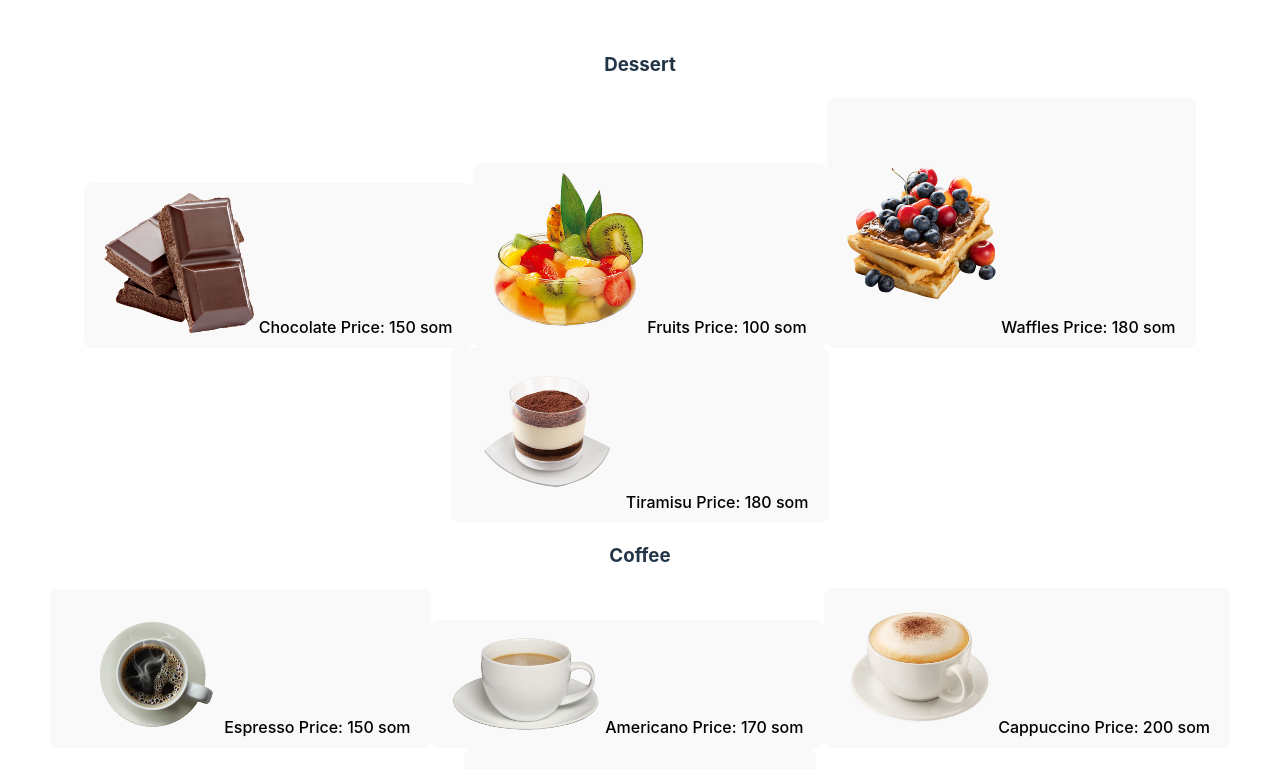
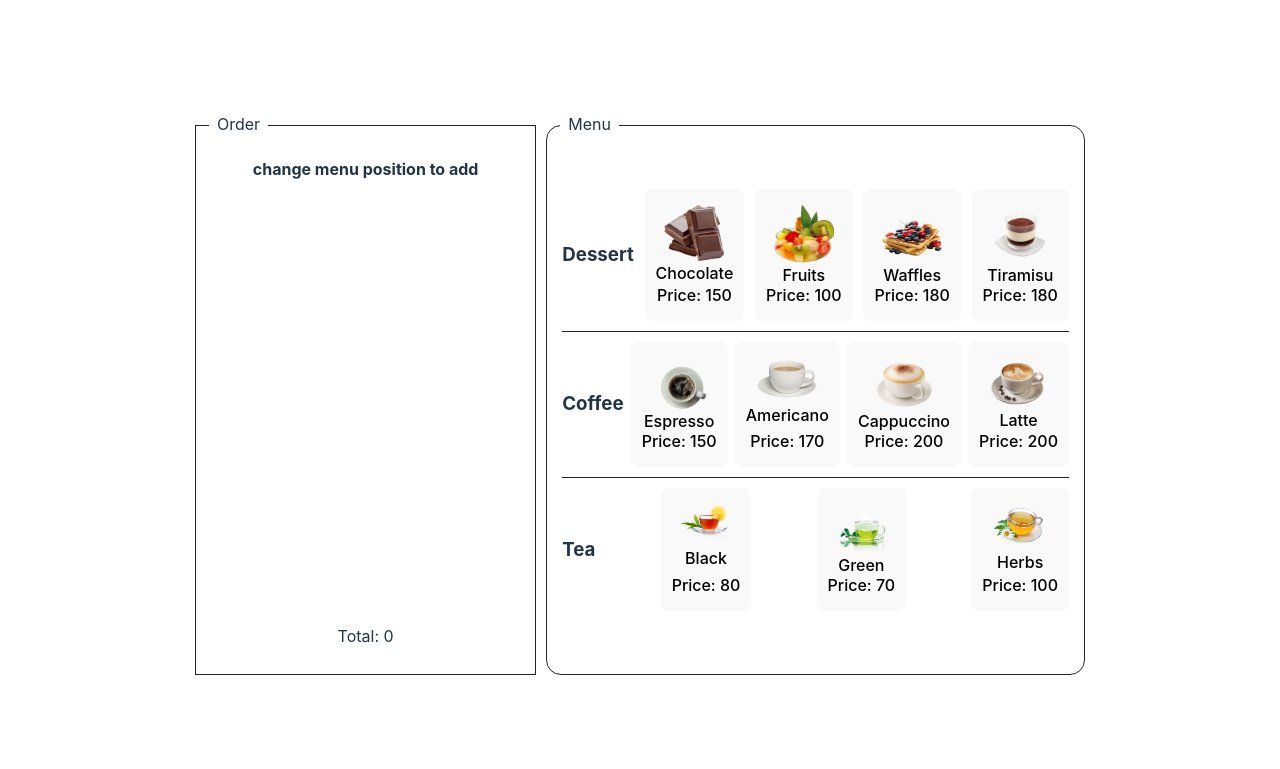
Before and after one commit to bss94/CW7OrderMenu, a React (Vite) app: page / in a window 1280 px wide. Shown: the top 769 px of the page. Built offline with nearby package versions, Linux system fonts and the light colour scheme.

Commit message:
create function onHandleDelete to delete order position,add button to orderItem with onClick onHandleDelete, add Total price to OrderList,add Function getTotalPrice to orderList

```diff
--- a/src/App.css
+++ b/src/App.css
@@ -1,6 +1,134 @@
 #root {
-  max-width: 1280px;
-  margin: 0 auto;
-  padding: 2rem;
-  text-align: center;
+    max-width: 1280px;
+    margin: 0 auto;
+    padding: 2rem;
+    text-align: center;
 }
+
+.container {
+    width: 900px;
+    display: flex;
+    align-items: center;
+    justify-content: space-between;
+    box-sizing: border-box;
+}
+
+.order-list {
+    box-sizing: border-box;
+    padding: 10px;
+    width: 38%;
+    height: 550px;
+    display: flex;
+    align-items: center;
+    justify-content: space-between;
+    flex-direction: column;
+    border: #242424 solid 1px;
+    margin: 0 5px;
+    position: relative;
+
+}
+.order-list:before {
+    content: 'Order';
+    position: absolute;
+    left: 13px;
+    top: -22px;
+    background-color: #fff;
+    padding: 8px;
+}
+.items{
+    width: 100%;
+    display: flex;
+    align-items: center;
+    justify-content: space-between;
+    flex-direction: column;
+}
+.item-count{}
+.item-cost{}
+
+.menu {
+    box-sizing: border-box;
+    padding: 15px;
+    width: 60%;
+    height: 550px;
+    display: flex;
+    align-items: start;
+    flex-direction: column;
+    justify-content: center;
+    border: #242424 solid 1px;
+    border-radius: 15px;
+    margin: 0 5px;
+    position: relative;
+}
+.menu:before {
+    content: 'Menu';
+    position: absolute;
+    left: 13px;
+    top: -22px;
+    background-color: #fff;
+    padding: 8px;
+}
+
+.menu-category {
+    width: 100%;
+    display: flex;
+    align-items: center;
+    justify-content: space-between;
+    flex-wrap: wrap;
+    border-bottom: #242424 solid 1px;
+    padding: 10px 0;
+}
+
+.menu-category:last-child {
+    border: none;
+}
+
+.menu-item {
+    display: flex;
+    align-items: center;
+    justify-content: space-between;
+    flex-direction: column;
+    height: 100%;
+    padding: 15px 10px;
+}
+
+.item-img {
+    width: 60px;
+    max-height: 60px;
+
+}
+.order-item{
+    width: 100%;
+    display: flex;
+    align-items: center;
+    justify-content: space-between;
+}
+.item-name{
+    width: 100px;
+    text-align: start;
+    padding-left: 15px;
+}
+
+.item-btn{
+    width: 30px;
+    height: 30px;
+    padding: 0;
+    color: red;
+    font-size: 20px;
+    border: none;
+}
+.item-btn:hover{
+    border: red 1px solid;
+    border-radius: 20px;
+    background-color: red;
+    color: white;
+}
+.item-delete{
+    width: 40px;
+    height: 40px;
+    padding: 0;
+    border: none;
+}
+.item-delete:hover{
+    border: red 1px solid;
+    border-radius: 20px;
+}
--- a/src/App.tsx
+++ b/src/App.tsx
@@ -28,27 +28,36 @@ function App() {
     const onHandleMenu = (id: number) => {
         setOrder(prevState => {
                 return prevState.map((el) => {
-                        if (el.id === id) {
-                            return {...el, count: el.count++};
-                        }else return {...el};
+                        if (id === el.id) {
+                            return {...el, count: el.count+1};
+                        }else return el;
                 });
         });
     };
     const onHandleOrder = (id: number) => {
         setOrder(prevState => {
             return prevState.map((el) => {
-                if (el.id === id) {
-                    return {...el, count: el.count--};
-                }else return {...el};
+                if (id === el.id) {
+                    return {...el, count: el.count-1};
+                }else return el;
+            });
+        });
+    };
+    const onHandleDelete = (id: number) => {
+        setOrder(prevState => {
+            return prevState.map((el) => {
+                if (id === el.id) {
+                    return {...el, count: 0};
+                }else return el;
             });
         });
     };
 
     return (
-        <>
-            <OrderList order={order} onHandleOrder={onHandleOrder}/>
+        <div className={'container'}>
+            <OrderList order={order} onHandleOrder={onHandleOrder} onHandleDelete={onHandleDelete}/>
             <MenuList OnHandleMenu={onHandleMenu}/>
-        </>
+        </div>
     );
 }
 
--- a/src/components/MenuCategory/MenuCategory.tsx
+++ b/src/components/MenuCategory/MenuCategory.tsx
@@ -2,21 +2,25 @@ import React from 'react';
 import MENU from '../../lib/Food.ts';
 import MenuItem from '../MenuItem/MenuItem.tsx';
 
-interface Props{
-    category:string;
-    OnHandleMenu:(id:number)=>void;
+interface Props {
+    category: string;
+    OnHandleMenu: (id: number) => void;
 }
-const MenuCategory:React.FC<Props> = ({category,OnHandleMenu}) => {
+
+const MenuCategory: React.FC<Props> = ({
+                                           category,
+                                           OnHandleMenu
+                                       }) => {
     return (
-        <div>
+        <div className={'menu-category'}>
             <h3>{category}</h3>
-            {MENU.filter(item=>item.category===category).map((el,index)=>{
+            {MENU.filter(item => item.category === category).map((el, index) => {
                 return <MenuItem name={el.name}
                                  pic={el.image}
                                  price={el.price}
-                                 OnHandleMenu={()=>OnHandleMenu(el.id)}
-                                 key={String(index+1)+el.name+'OnMenu'}
-                />
+                                 OnHandleMenu={() => OnHandleMenu(el.id)}
+                                 key={String(index + 1) + 'item'}
+                />;
             })}
         </div>
     );
--- a/src/components/MenuItem/MenuItem.tsx
+++ b/src/components/MenuItem/MenuItem.tsx
@@ -3,16 +3,22 @@ import React from 'react';
 
 interface Props {
     name: string;
-    price:number;
-    pic:string;
-    OnHandleMenu:React.MouseEventHandler
+    price: number;
+    pic: string;
+    OnHandleMenu: React.MouseEventHandler;
 }
-const MenuItem:React.FC<Props> = ({name,price,pic,OnHandleMenu}) => {
+
+const MenuItem: React.FC<Props> = ({
+                                       name,
+                                       price,
+                                       pic,
+                                       OnHandleMenu
+                                   }) => {
     return (
         <button className={'menu-item'} onClick={OnHandleMenu}>
-            <img src={pic} alt={'not found'}/>
+            <img className={'item-img'} src={pic} alt={'not found'}/>
             <span> {name} </span>
-            <span> Price: {price} som</span>
+            <span> Price: {price}</span>
         </button>
     );
 };
--- a/src/components/MenuList/MenuList.tsx
+++ b/src/components/MenuList/MenuList.tsx
@@ -3,17 +3,17 @@ import CATEGORIES from '../../lib/category.ts';
 import MenuCategory from '../MenuCategory/MenuCategory.tsx';
 
 
+interface Props {
+    OnHandleMenu: (id: number) => void;
+}
 
-interface Props{
-    OnHandleMenu:(id:number)=>void
-}
-const MenuList:React.FC<Props>= ({OnHandleMenu}) => {
+const MenuList: React.FC<Props> = ({OnHandleMenu}) => {
     return (
         <div className={'menu'}>
-            {CATEGORIES.map((item,index)=>{
+            {CATEGORIES.map((item, index) => {
                 return <MenuCategory OnHandleMenu={OnHandleMenu}
                                      category={item.name}
-                                     key={String(index+1)+item.name}/>
+                                     key={String(index + 1) + 'category'}/>;
             })}
 
         </div>
--- a/src/components/OrderItem/OrderItem.tsx
+++ b/src/components/OrderItem/OrderItem.tsx
@@ -1,8 +1,10 @@
 import React from 'react';
 import MENU from '../../lib/Food.ts';
+import trash from '../../assets/trash.svg';
 
 interface Props {
-    onHandleOrder:React.MouseEventHandler
+    onHandleOrder:React.MouseEventHandler;
+    onHandleDelete:React.MouseEventHandler;
     name: string;
     count: number;
     id: number;
@@ -12,18 +14,24 @@ const OrderItem: React.FC<Props> = ({
                                         name,
                                         count,
                                         id,
-                                        onHandleOrder
+                                        onHandleOrder,
+                                        onHandleDelete
                                     }) => {
     return (
-        <div onClick={onHandleOrder}>
-            <span> {name} </span>
-            <span> x{count} </span>
+        <div className={'order-item'}>
+            <span className={'item-name'}> {name} </span>
+            <span className={'item-count'}> x{count} </span>
             {MENU
                 .filter((item) => id === item.id)
                 .map(el => {
-                    return <span key={String(el.price+el.id)}> {el.price * count} </span>;
+                    return <span className={'item-coast'} key={String(el.id) + 'price'}> {el.price * count} </span>;
                 })
+
             }
+            <button className={'item-btn'} onClick={onHandleOrder}>-</button>
+            <button className={'item-delete'} onClick={onHandleDelete}>
+                <img alt={'not found'} src={trash}/>
+            </button>
         </div>
     );
 };
--- a/src/components/OrderList/OrderList.tsx
+++ b/src/components/OrderList/OrderList.tsx
@@ -1,23 +1,42 @@
 import React from 'react';
 import {OrderPosition} from '../../App.tsx';
 import OrderItem from '../OrderItem/OrderItem.tsx';
+import MENU from '../../lib/Food.ts';
 
 interface Props{
     order: OrderPosition[];
     onHandleOrder:(id:number)=>void;
+    onHandleDelete:(id:number)=>void;
 }
-const OrderList:React.FC<Props> = ({order,onHandleOrder}) => {
+const OrderList:React.FC<Props> = ({order,onHandleOrder,onHandleDelete}) => {
+    const getTotalPrice=()=>{
+        return order.reduce((acc,rec,index)=>{
+            if(rec.id===MENU[index].id){
+                return acc + rec.count*MENU[index].price
+            }else{
+                return acc
+            }
+        },0)
+    }
+
     return (
-        <div>
-            {order.map((el,index)=>{
-                if(el.count>0){
-                    return <OrderItem name={el.name}
-                                      count={el.count}
-                                      id={el.id}
-                                      onHandleOrder={()=>onHandleOrder(el.id)}
-                                      key={String(index)+String(el.id)}/>
+        <div className={'order-list'}>
+            <div className={'items'}>
+                {order.filter(item=>item.count>0).length!==0?
+                    order.map((el,index)=>{
+                        if(el.count>0){
+                            return <OrderItem name={el.name}
+                                              count={el.count}
+                                              id={el.id}
+                                              onHandleOrder={()=>onHandleOrder(el.id)}
+                                              onHandleDelete={()=>onHandleDelete(el.id)}
+                                              key={String(index)+'order'}/>
+                        }
+                    })
+                    :<h4>change menu position to add</h4>
                 }
-            })}
+            </div>
+            <p className={'total-price'}>Total: {getTotalPrice()}</p>
 
         </div>
     );
```
Also changed, not shown: src/assets/trash.svg (added).
